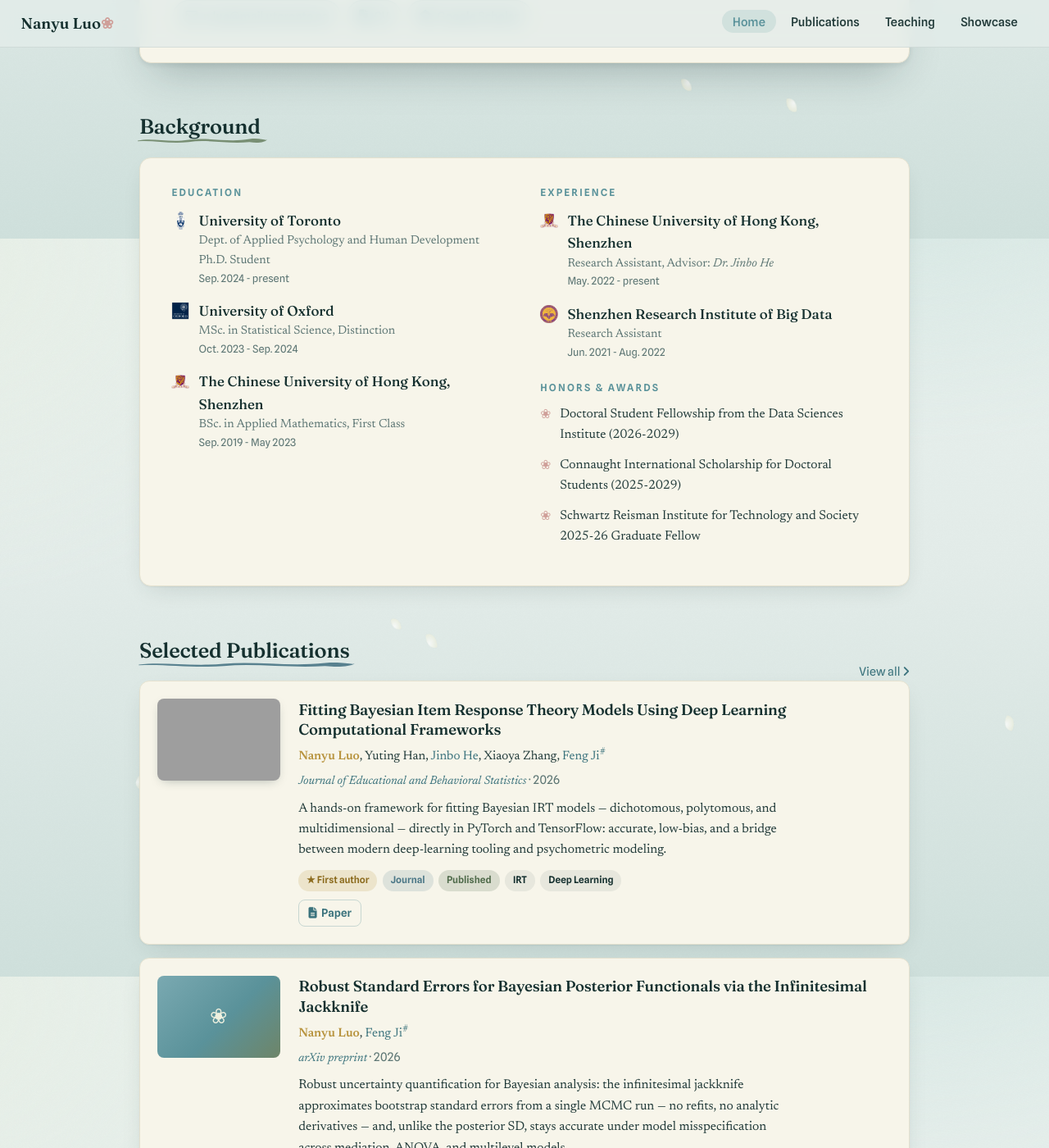
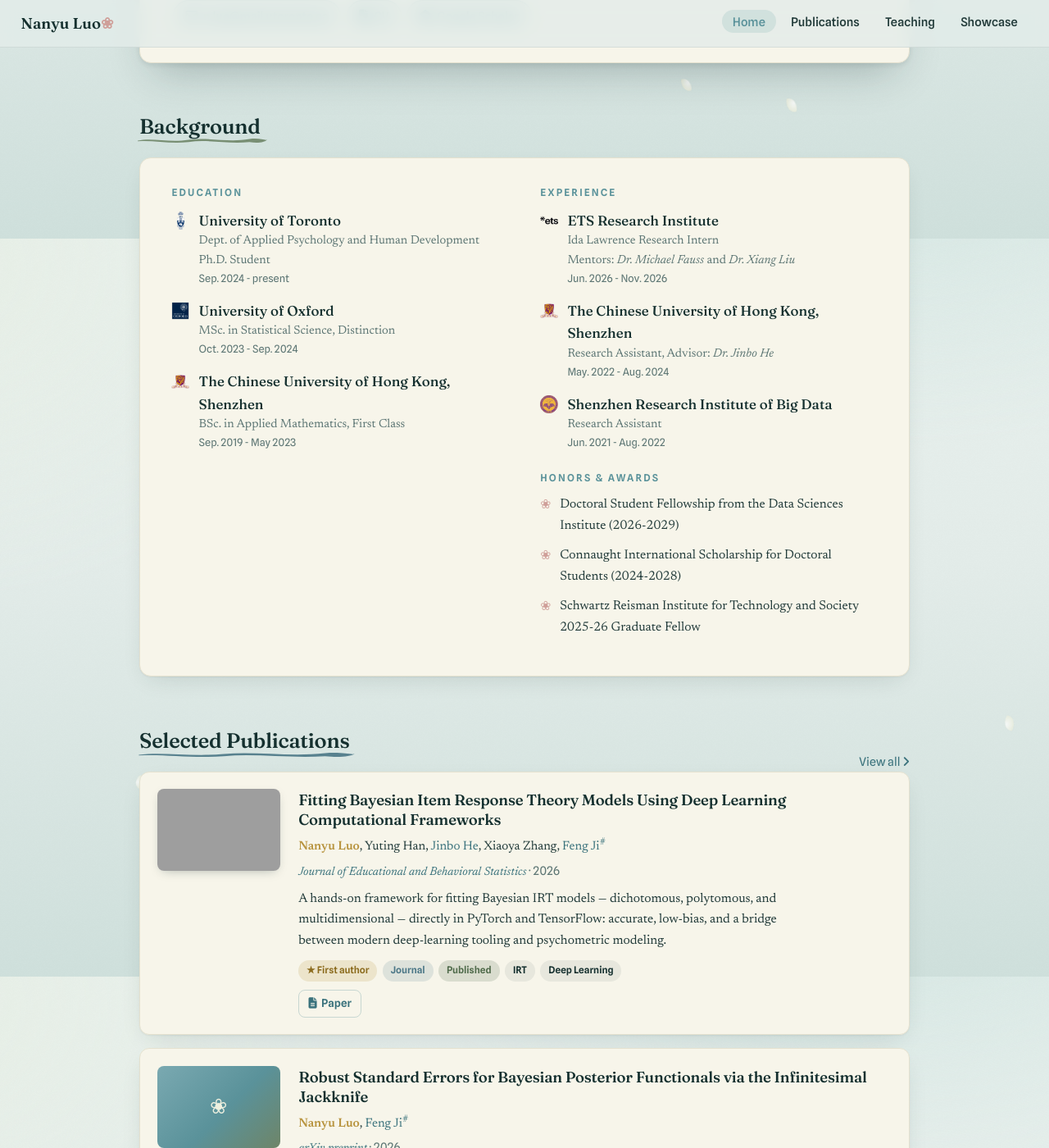
Before and after one commit to Ronan-Lo/Ronan-Lo.github.io, a Jekyll site: the page built from index.html, in a window 1280 px wide and 1400 px high, scrolled down 609 px. Shown: the whole window at 82% size. Built offline with Jekyll 4.4.1, drawn with Linux system fonts in a browser that asks for light colours; grey boxes are pictures that could not be loaded.

Commit message:
Add ETS internship, mark eating-disorder paper published, refresh CV
- Homepage Experience: add the ETS Research Institute internship (with
  logo); CUHK research assistant ends Aug 2024; Connaught 2024-2028.
- Eating-disorder paper: now published in Journal of Eating Disorders,
  linked by DOI, with the Research Square preprint kept as a link.
- Timeline items without a logo now keep the same indent as the rest.
- CV: DOIs for all journal articles, wording and section-order cleanup.

Co-Authored-By: Claude Opus 5.5 <noreply@anthropic.com>

```diff
--- a/_data/profile.yml
+++ b/_data/profile.yml
@@ -48,11 +48,17 @@ education:
   date: Sep. 2019 - May 2023
 
 experience:
+- name: ETS Research Institute
+  logo: /assets/images/badges/ets.png
+  position: >-
+    Ida Lawrence Research Intern <br/>
+    Mentors: <i>Dr. Michael Fauss</i> and <i>Dr. Xiang Liu</i>
+  date: Jun. 2026 - Nov. 2026
 - name: The Chinese University of Hong Kong, Shenzhen
   logo: /assets/images/badges/cuhk.png
   position: >
     Research Assistant, Advisor: <i>Dr. Jinbo He</i>
-  date: May. 2022 - present
+  date: May. 2022 - Aug. 2024
 - name: Shenzhen Research Institute of Big Data
   logo: /assets/images/badges/SRIBD.png
   position: Research Assistant
@@ -61,7 +67,7 @@ experience:
 awards:
 - name: Doctoral Student Fellowship from the Data Sciences Institute (2026-2029)
   date: 2026
-- name: Connaught International Scholarship for Doctoral Students (2025-2029)
+- name: Connaught International Scholarship for Doctoral Students (2024-2028)
   date: 2024
 - name: Schwartz Reisman Institute for Technology and Society 2025-26 Graduate Fellow
   date: 2025
--- a/_includes/widgets/experience_card.html
+++ b/_includes/widgets/experience_card.html
@@ -7,7 +7,7 @@
                 <h6>Education</h6>
                 {% for item in site.data.profile.education %}
                 <div class="tl-item">
-                    {% if item.logo %}<img src="{{ item.logo | relative_url }}" alt="">{% endif %}
+                    {% if item.logo %}<img src="{{ item.logo | relative_url }}" alt="">{% else %}<span class="tl-logo-gap"></span>{% endif %}
                     <div>
                         <div class="t-name">{{ item.name }}</div>
                         <div class="t-sub">{{ item.position }}</div>
@@ -23,7 +23,7 @@
                 <h6>Experience</h6>
                 {% for item in site.data.profile.experience %}
                 <div class="tl-item">
-                    {% if item.logo %}<img src="{{ item.logo | relative_url }}" alt="">{% endif %}
+                    {% if item.logo %}<img src="{{ item.logo | relative_url }}" alt="">{% else %}<span class="tl-logo-gap"></span>{% endif %}
                     <div>
                         <div class="t-name">{{ item.name }}</div>
                         <div class="t-sub">{{ item.position }}</div>
--- a/assets/css/global.css
+++ b/assets/css/global.css
@@ -156,6 +156,7 @@ a:hover { color: var(--pollen); background-size: 100% 2px; }
 .info-block h6 { font-family: var(--font-ui); font-size: .76rem; letter-spacing: .18em; text-transform: uppercase; color: var(--turq-deep); margin: 0 0 .8rem; }
 .tl-item { display: flex; gap: .7rem; margin-bottom: .9rem; }
 .tl-item img { width: 22px; height: 22px; object-fit: contain; margin-top: .2rem; flex: 0 0 22px; }
+.tl-item .tl-logo-gap { flex: 0 0 22px; }
 .tl-item .t-name { font-weight: 500; color: var(--night); font-family: var(--font-display); }
 .tl-item .t-sub { font-size: .92rem; color: var(--ink-soft); }
 .tl-item .t-date { font-family: var(--font-ui); font-size: .8rem; color: var(--ink-soft); }
```
Also changed, not shown: _publications/2025/2025-topic-model.md (+4 -3 lines), assets/images/badges/ets.png (added), 1 other file.
